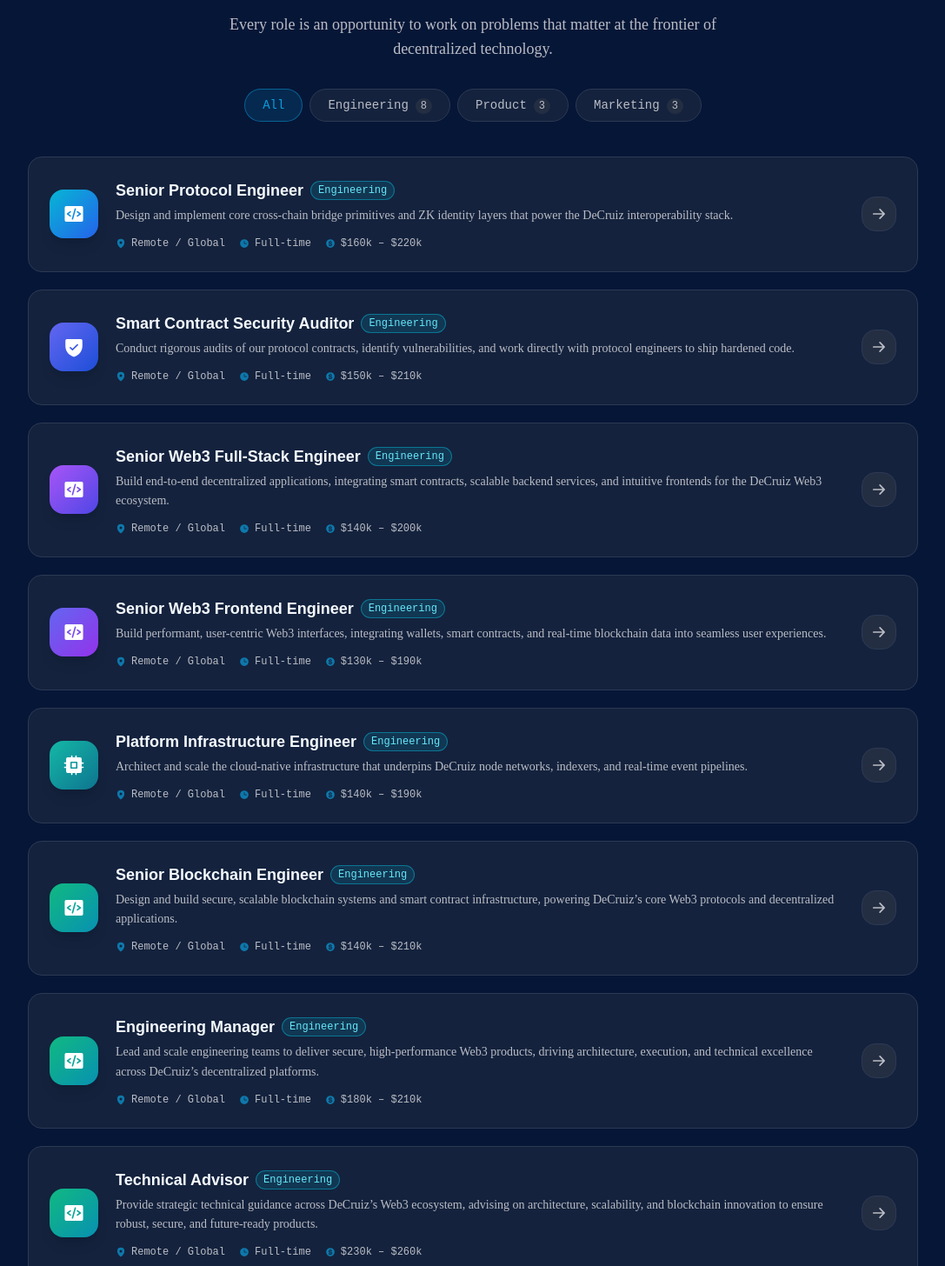
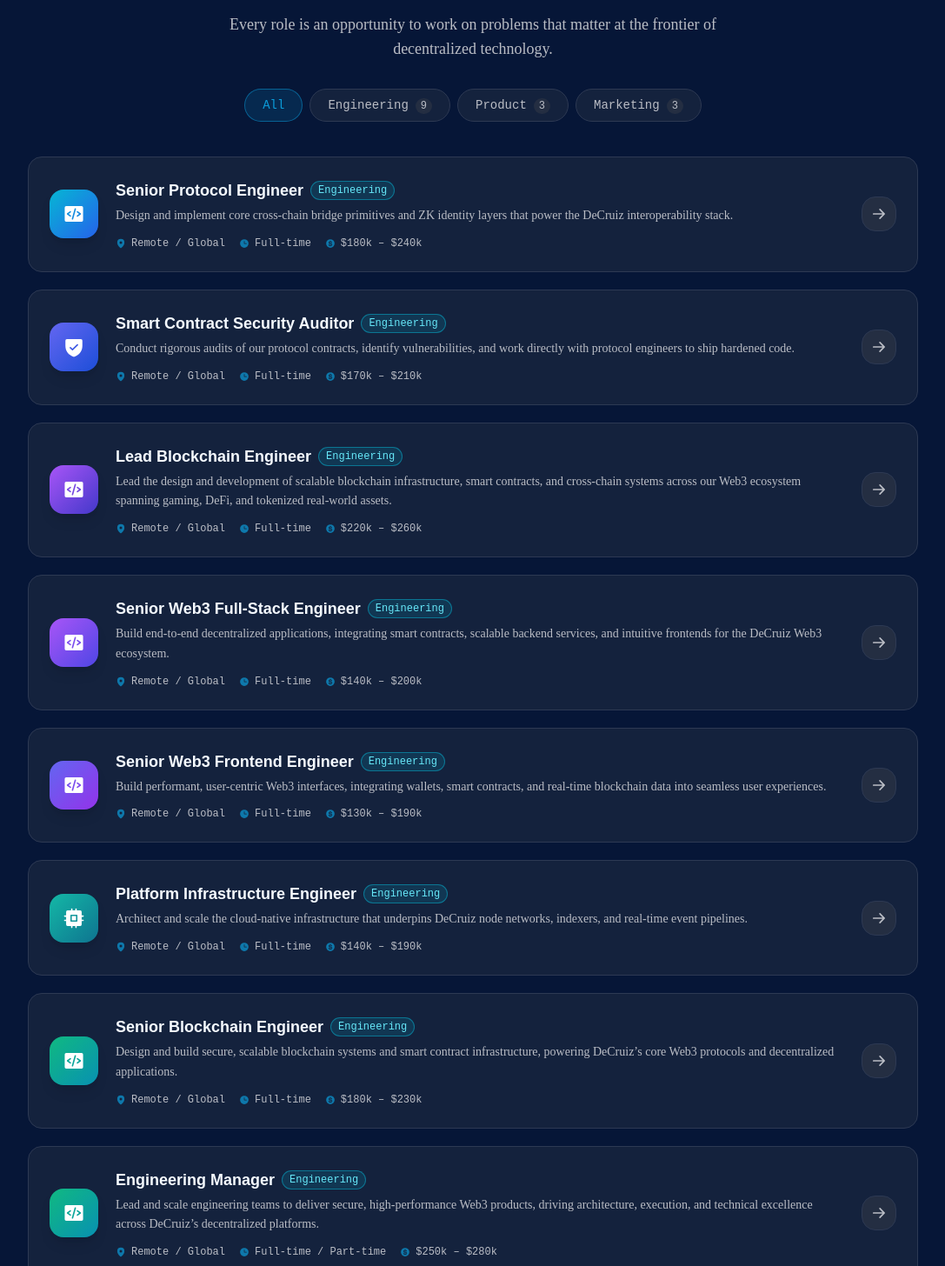
Before and after one commit to 0xgraph-pro/decruiz-labs, a React (Vite) app: page /careers in a window 1280 px wide. Shown: the part 874-2330 px from the top of the page at 87% size, without its empty margins (96-1183 px from the left). Built offline with nearby package versions, Linux system fonts and the light colour scheme; what @animaapp/playground-react-sdk would draw is missing.

Commit message:
add new job

```diff
--- a/src/components/VisionSection.tsx
+++ b/src/components/VisionSection.tsx
@@ -1,4 +1,4 @@
-import React, { useEffect, useRef } from "react";
+import { useEffect, useRef } from "react";
 import { Cube, Users, Handshake, CheckCircle } from "@phosphor-icons/react";
 import gsap from "gsap";
 import { ScrollTrigger } from "gsap/ScrollTrigger";
--- a/src/pages/CareersPage.tsx
+++ b/src/pages/CareersPage.tsx
@@ -43,7 +43,7 @@
     category: "Engineering",
     location: "Remote / Global",
     type: "Full-time",
-    salaryRange: "$160k – $220k",
+    salaryRange: "$180k – $240k",
     icon: Code,
     gradient: "from-cyan-500 to-blue-600",
     summary: "Design and implement core cross-chain bridge primitives and ZK identity layers that power the DeCruiz interoperability stack.",
@@ -54,10 +54,21 @@
     category: "Engineering",
     location: "Remote / Global",
     type: "Full-time",
-    salaryRange: "$150k – $210k",
+    salaryRange: "$170k – $210k",
     icon: ShieldCheck,
     gradient: "from-indigo-500 to-blue-700",
     summary: "Conduct rigorous audits of our protocol contracts, identify vulnerabilities, and work directly with protocol engineers to ship hardened code.",
+  },
+  {
+    id: "lead-blockchain-engineer",
+    title: "Lead Blockchain Engineer",
+    category: "Engineering",
+    location: "Remote / Global",
+    type: "Full-time",
+    salaryRange: "$220k – $260k",
+    icon: Code,
+    gradient: "from-purple-500 to-indigo-700",
+    summary: "Lead the design and development of scalable blockchain infrastructure, smart contracts, and cross-chain systems across our Web3 ecosystem spanning gaming, DeFi, and tokenized real-world assets.",
   },
   {
     id: "senior-web3-fullstack-engineer",
@@ -98,7 +109,7 @@
     category: "Engineering",
     location: "Remote / Global",
     type: "Full-time",
-    salaryRange: "$140k – $210k",
+    salaryRange: "$180k – $230k",
     icon: Code,
     gradient: "from-emerald-500 to-cyan-600",
     summary: "Design and build secure, scalable blockchain systems and smart contract infrastructure, powering DeCruiz’s core Web3 protocols and decentralized applications.",
@@ -108,8 +119,8 @@
     title: "Engineering Manager",
     category: "Engineering",
     location: "Remote / Global",
-    type: "Full-time",
-    salaryRange: "$180k – $210k",
+    type: "Full-time / Part-time",
+    salaryRange: "$250k – $280k",
     icon: Code,
     gradient: "from-emerald-500 to-cyan-600",
     summary: "Lead and scale engineering teams to deliver secure, high-performance Web3 products, driving architecture, execution, and technical excellence across DeCruiz’s decentralized platforms.",
@@ -119,8 +130,8 @@
     title: "Technical Advisor",
     category: "Engineering",
     location: "Remote / Global",
-    type: "Full-time",
-    salaryRange: "$230k – $260k",
+    type: "Full-time / Part-time",
+    salaryRange: "$420k – $450k",
     icon: Code,
     gradient: "from-emerald-500 to-cyan-600",
     summary: "Provide strategic technical guidance across DeCruiz’s Web3 ecosystem, advising on architecture, scalability, and blockchain innovation to ensure robust, secure, and future-ready products.",
@@ -131,7 +142,7 @@
     category: "Product",
     location: "Remote / Global",
     type: "Full-time",
-    salaryRange: "$130k – $175k",
+    salaryRange: "$240k – $280k",
     icon: ChartLineUp,
     gradient: "from-amber-500 to-orange-600",
     summary: "Own the roadmap for our DeFi protocol suite — liquidity tools, staking dashboards, and cross-chain swap experiences.",
--- a/src/pages/JobDetailPage.tsx
+++ b/src/pages/JobDetailPage.tsx
@@ -137,6 +137,40 @@
       "Final interview with leadership team (60 min)",
       "Reference checks & offer"
     ]
+  },
+  "lead-blockchain-engineer": {
+    "about":
+      "You’ll lead the design and development of scalable blockchain infrastructure powering our Web3 ecosystem across gaming, DeFi, and tokenized real-world assets. This role is hands-on and architectural—building core protocol systems, cross-chain integrations, and high-performance smart contract infrastructure that supports millions of users and complex on-chain interactions.",
+    "responsibilities": [
+      "Design and build core blockchain architecture across multiple products (gaming, DeFi, RWAs)",
+      "Develop and optimize smart contracts (Solidity) with a focus on security, scalability, and gas efficiency",
+      "Architect cross-chain and chain-agnostic infrastructure for asset and liquidity interoperability",
+      "Lead technical decisions on protocol design, indexing, and on-chain/off-chain integration",
+      "Collaborate with product, security, and research teams to translate economic and product logic into robust systems",
+      "Review and guide smart contract development across engineering teams",
+      "Drive best practices for testing, audits, and secure deployment pipelines",
+    ],
+    "requirements": [
+      "5+ years of software engineering experience with 3+ years in blockchain/Web3 development",
+      "Strong proficiency in Solidity and Ethereum ecosystem (or equivalent L1/L2 stacks)",
+      "Deep understanding of DeFi protocols, smart contract security, and on-chain architecture patterns",
+      "Experience building scalable backend systems and distributed architectures",
+      "Strong knowledge of token standards, bridging mechanisms, and cross-chain communication",
+      "Ability to lead technical direction and mentor engineering teams",
+    ],
+    "niceToHave": [
+      "Experience with L2 solutions (Arbitrum, Optimism, zk-rollups)",
+      "Knowledge of Rust (Solana, CosmWasm, or Substrate)",
+      "Familiarity with MEV, liquidity routing, or advanced DeFi primitives",
+      "Prior experience in leading blockchain teams or protocol-level engineering",
+      "Exposure to DAO governance systems and on-chain identity/reputation models",
+    ],
+    "process": [
+      "Initial Technical Assessment (~90 min)",
+      "Intro & Technical screen with Engineering Lead (60 min)",
+      "Final interview with Engineering & Product (90 min)",
+      "Reference checks & offer",
+    ],
   },
   "technical-advisor": {
     "about":
```
